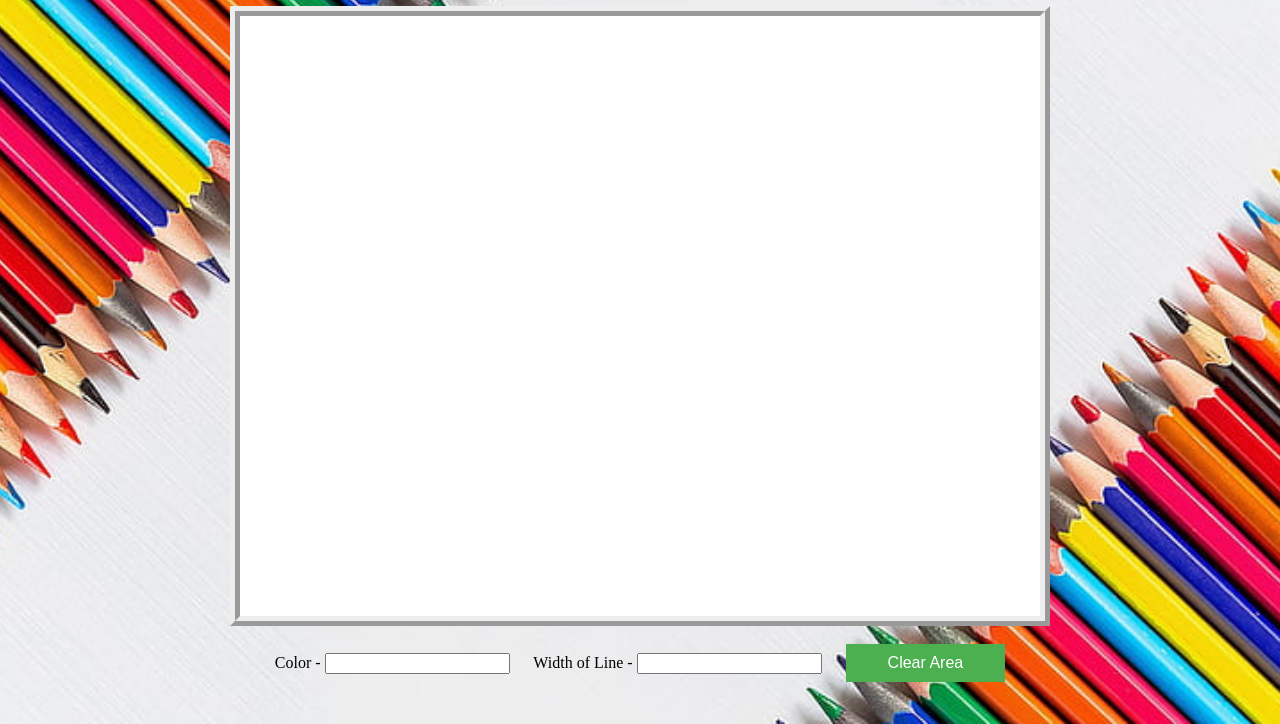
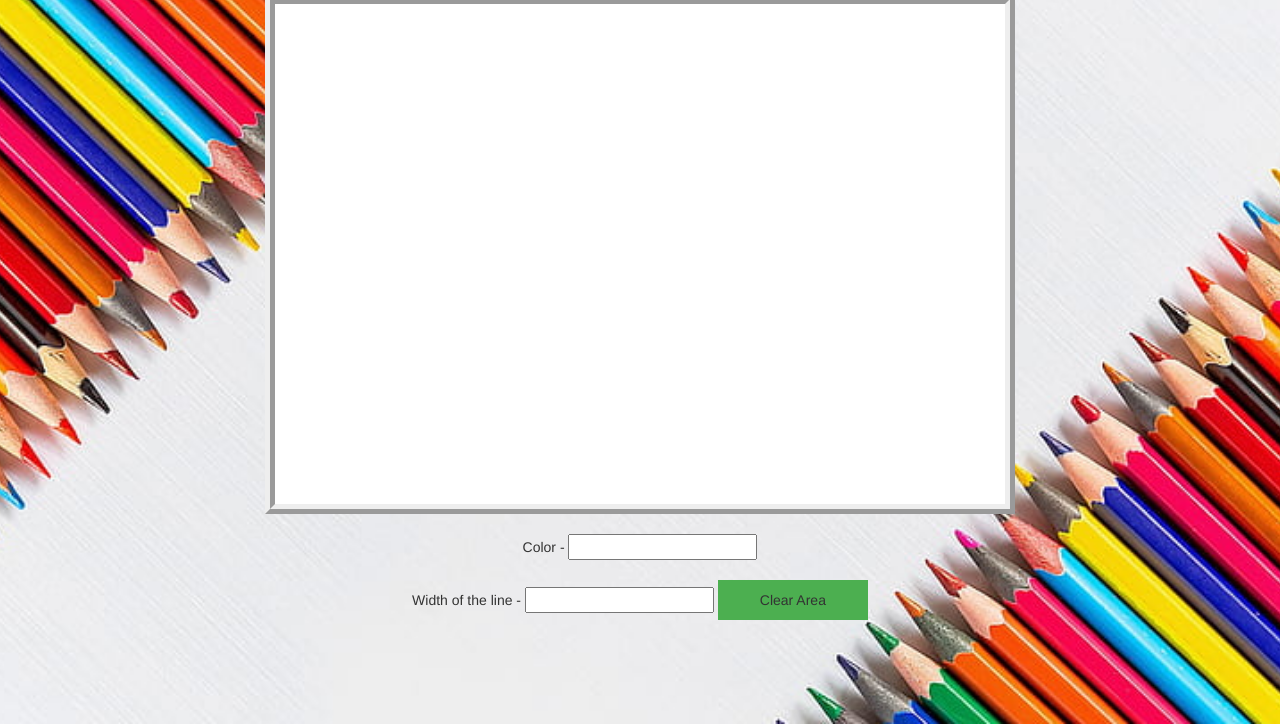
Before and after one commit to Y-teach-blip/Paint-With-Touch, a plain HTML site: page index.html in a window 1280 px wide. Shown: the part 76-800 px from the top of the page. Drawn offline with nearby package versions, Linux system fonts and the light colour scheme.

Commit message:
Add files via upload

```diff
--- a/index.html
+++ b/index.html
@@ -2,25 +2,29 @@
 <head>
 <link rel="stylesheet" type="text/css" href="style.css">
 
-    <script type="text/javascript">
-</script>
+<meta name="viewport" content="width=device-width, initial-scale=1">
+<link rel="stylesheet" href="https://maxcdn.bootstrapcdn.com/bootstrap/3.4.0/css/bootstrap.min.css">
+<script src="https://ajax.googleapis.com/ajax/libs/jquery/3.4.1/jquery.min.js"></script>
+<script src="https://maxcdn.bootstrapcdn.com/bootstrap/3.4.0/js/bootstrap.min.js"></script>
 
 </head>
 <body class="body_backgorund">
 
 <div align="center">
-<h1> Paint With Touch </h1>
+<h1>Paint</h1>
 
     <canvas id="myCanvas" width="800" height="600"></canvas>
         <br><br >
 
-<span>Color -  </span>
-<input type="text" id="color">
+<!--Additional activity -->
+<span>Color -<span>
+    <input type="text" id="color">
+    <br><br>
+    <span>Width of the line -</span>
+    <input type="text" id="width_of_line">
+    <button onmouseover="clearArea();">Clear Area</button>
 
-<span>Width of Line -  </span>
-<input type="text" id="width_of_line">
-<button onclick="clearArea();"> Clear Area </button>
-    </div>
+</div>
 <script src="main.js"></script>
 </body>
 </html>
--- a/main.js
+++ b/main.js
@@ -45,3 +45,64 @@ function my_mouseleave(e) {
 function clearArea() {
     ctx.clearRect(0, 0, ctx.canvas.width, ctx.canvas.height);
 }
+
+var last_position_of_x, last_position_of_y;
+color = "black";
+    width_of_line = 2;
+
+    canvas = document.getElementById('myCanvas');
+    ctx = canvas.getContext("2d");
+
+    var width = screen.width;
+
+    new_width = screen.width - 70;
+    new_height = screen.width - 300;
+        if(width < 992)
+        {
+            document.getElementById("myCanvas").width = new_width;
+            document.getElementById("myCanvas").height = new_height;
+            document.body.style.overflow = "hidden";
+        }
+    canvas.addEventListener("touchstart", my_touchstart);
+
+    function my_touchstart(e)
+    {
+        console.log("my_touchstart");
+        //Addictonal Activity start
+        color = document.getElementById("color").value;
+        width_of_line = document.getElementById("width_of_line").value;
+        //Addictonal Activity ends
+
+        last_position_of_x = e.touches[0].clientX - canvas.offsetLeft;
+        last_position_of_y = e.touches[0].clientY - canvas.offsetTop;
+    }
+
+    canvas.addEventListener("touchmove", my_touchmove);
+    function my_touchmove(e)
+    {
+
+         current_position_of_touch_x = e.touches[0].clientX - canvas.offsetLeft;
+         current_position_of_touch_y = e.touches[0].clientY - canvas.offsetTop;
+
+        ctx.beginPath();
+        ctx.strokeStyle = color;
+        ctx.lineWidth = width_of_line;
+
+        console.log("Last position of x and y coordinates = ");
+        console.log("x = " + last_position_of_x + "y = " + last_position_of_y);
+        ctx.moveTo(last_position_of_x, last_position_of_y);
+
+        console.log("Current position of x and y coordinates = ");
+        console.log("x  = " + current_position_of_touch_x + "y = " + current_position_of_touch_y);
+        ctx.lineTo(current_position_of_touch_x, current_position_of_touch_y);
+        ctx.stroke();
+
+
+        last_position_of_x = current_position_of_touch_x;
+        last_position_of_y = current_position_of_touch_y;
+
+        }
+
+        function clearArea(){
+            ctx.clearRect(0,0, canvas.width, canvas.height);
+        }
```
